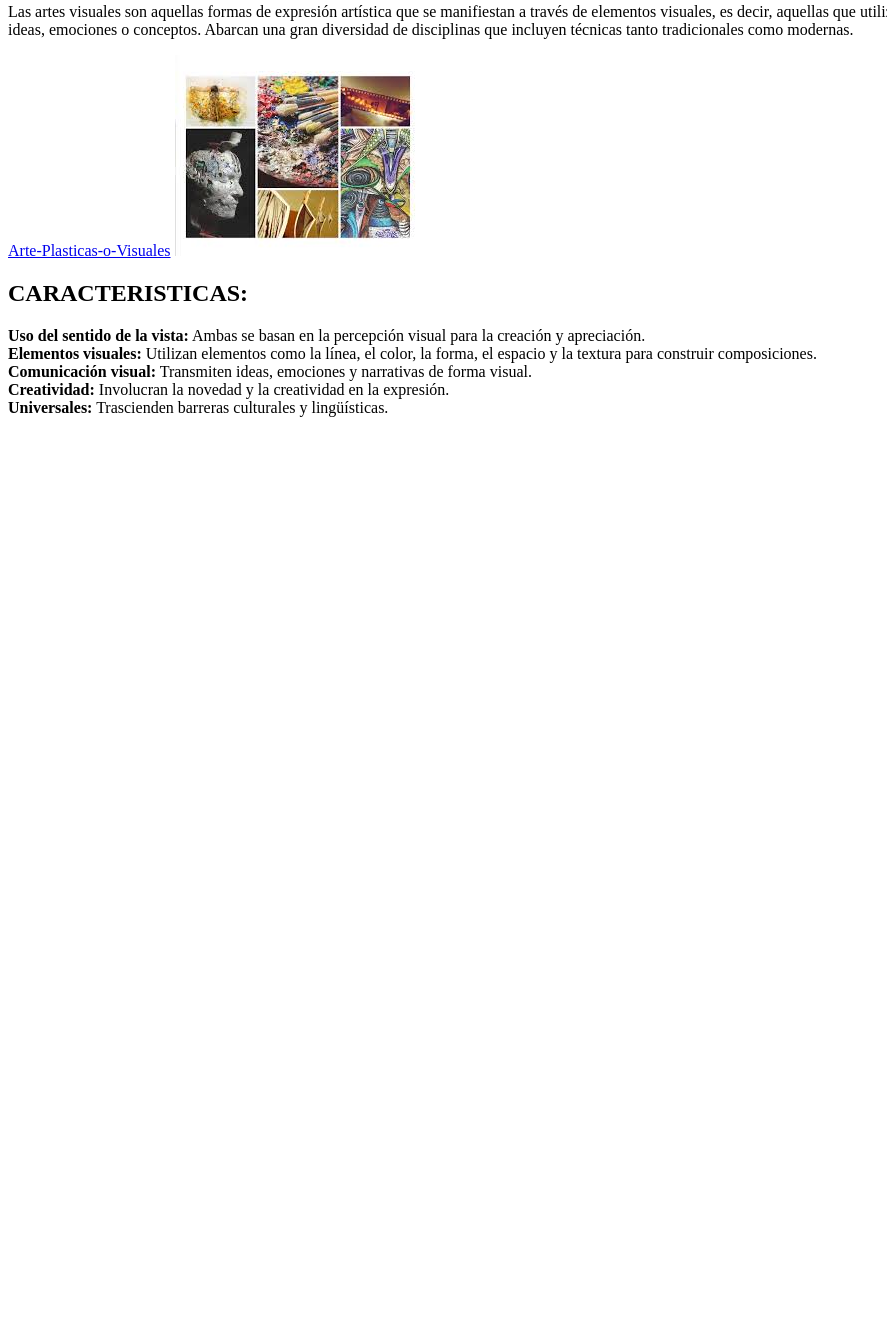
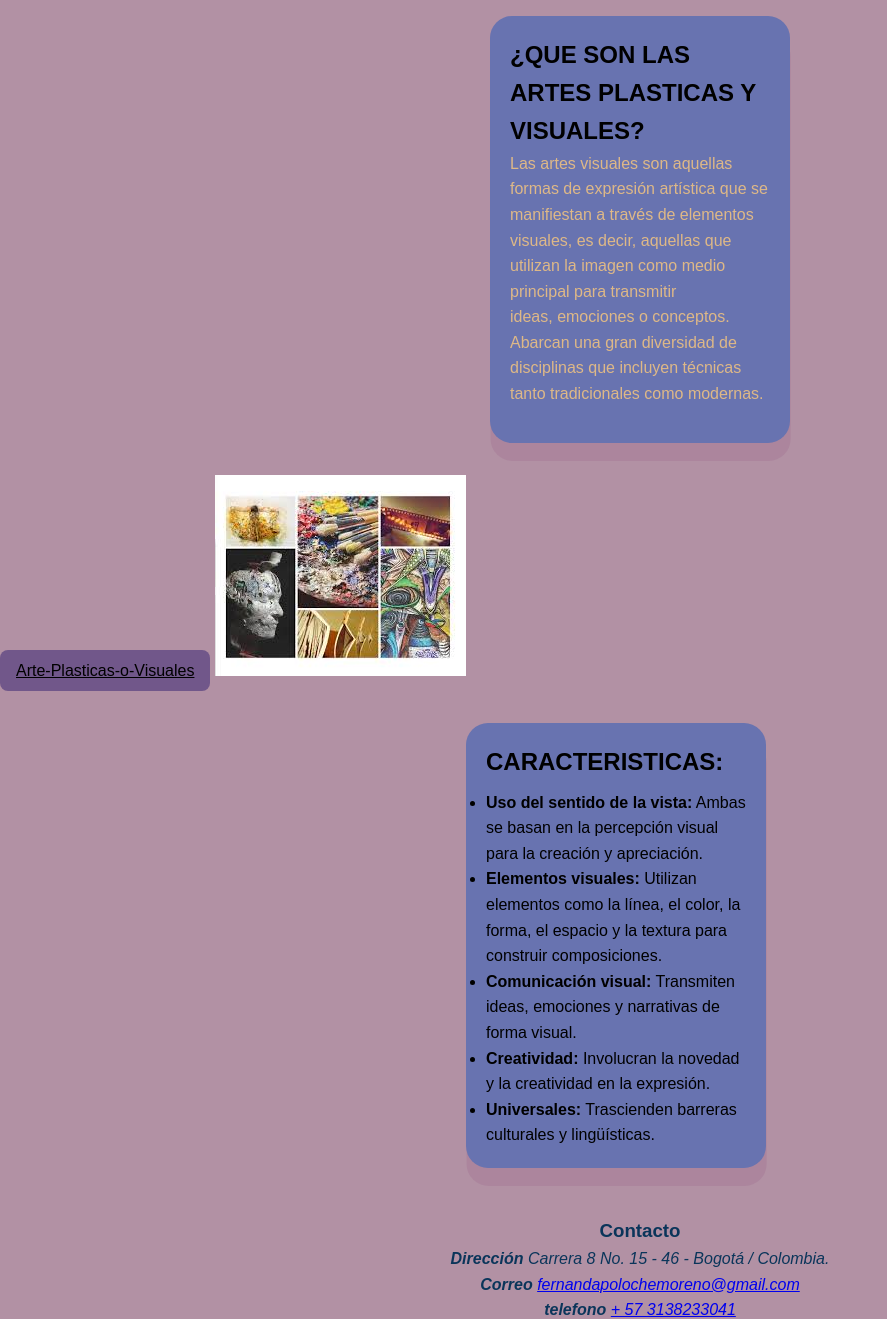
Before and after one commit to fernandapolochemoreno-blip/Artes_Plasticas_Visuales, a plain HTML site: page index.html in a window 1280 px wide. Shown: the part 1481-2800 px from the top of the page, without its empty margins (0-887 px from the left). Before the commit the page ends 1914 px from the top, so only its background shows below. Drawn offline with Linux system fonts and the light colour scheme.

Commit message:
diseño de la pagina en proceso

```diff
--- a/index.html
+++ b/index.html
@@ -11,8 +11,8 @@
     <header class = "site-header">
         <h1>Artes Plasticas y Visuales</h1>
         <p class="subtitle">Vamos a explicarte sobre las artes plasticas y visuales, algunas de sus caracteristicas </p>
-        <a href="https://www.cev.com/blog/artes-plasticas-o-visuales">Artes Plasticas y Visuales</a>
-        <img src="foto.jpg" alt="men">
+        <a class="btn" href="https://www.cev.com/blog/artes-plasticas-o-visuales">Artes Plasticas y Visuales</a>
+        <img src="foto.jpg" alt="imagen" class="foto.jpg">>
     </header>
      <main class="content">
         <section class="card">
@@ -21,19 +21,27 @@
                  ideas, emociones o conceptos. Abarcan una gran diversidad de disciplinas que incluyen técnicas tanto tradicionales como modernas.</p>
         </section>
      </main>
-      <a href="https://www.unbosque.edu.co/blog-universidad-el-bosque/artes-plasticas-vs-artes-visuales">Arte-Plasticas-o-Visuales</a>
-        <img src="foto2.jpg" alt="men">
+      <a  class="btn" href="https://www.unbosque.edu.co/blog-universidad-el-bosque/artes-plasticas-vs-artes-visuales">Arte-Plasticas-o-Visuales</a>
+        <img src="foto2.jpg" alt="imagen" class="foto2.jpg">
        <main class="content">
         <section class="card">
             <h2>CARACTERISTICAS:</h2>
-            <p><strong>Uso del sentido de la vista:</strong> Ambas se basan en la percepción visual para la creación y apreciación.
-            <br><strong>Elementos visuales:</strong> Utilizan elementos como la línea, el color, la forma, el espacio y la textura para construir composiciones.
-            <br><strong>Comunicación visual:</strong> Transmiten ideas, emociones y narrativas de forma visual.
-            <br><strong>Creatividad:</strong> Involucran la novedad y la creatividad en la expresión.
-            <br><strong>Universales:</strong> Trascienden barreras culturales y lingüísticas. </p>
+            <ul>
+            <li><strong>Uso del sentido de la vista:</strong> Ambas se basan en la percepción visual para la creación y apreciación.</li>
+           <li><strong>Elementos visuales:</strong> Utilizan elementos como la línea, el color, la forma, el espacio y la textura para construir composiciones.</li>
+            <li><strong>Comunicación visual:</strong> Transmiten ideas, emociones y narrativas de forma visual.</li>
+            <li><strong>Creatividad:</strong> Involucran la novedad y la creatividad en la expresión.</li>
+            <li><strong>Universales:</strong> Trascienden barreras culturales y lingüísticas.</li>
+            </ul>
         </section>
+        <br>
      </main>
-
-
+     <footer class="site-footer">
+      <h3>Contacto</h3>
+        <p><strong><em>Dirección</em></strong> <em>Carrera 8 No. 15 - 46 - Bogotá / Colombia.</em></p>
+        <p><strong><em>Correo</em></strong><em> <a href="mailto:fernandapolochemoreno@gmail.com">fernandapolochemoreno@gmail.com</a></em></p>
+        <p><strong><em>telefono</em></strong> <em><a href="tel:+57 3138233041">+ 57 3138233041</a></em></p>
+        <p><strong><em>Map del sitio</em></strong> <em><a href="http://google.com/maps/place/Cra+8+%2315-46,+Bogot%C3%A1/@4.6026192,-74.076526,17z/data=!3m1!4b1!4m6!3m5!1s0x8e3f99a127bdab4f:0x955b3fcdf965f6aa!8m2!3d4.6026139!4d-74.0739457!16s%2Fg%2F11nnk_lkl1?entry=ttu&g_ep=EgoyMDI1MTEyMy4xIKXMDSoASAFQAw%3D%3D">lugar </a></em></p>
+    </footer>
  </body>
 </head>
--- a/styles.css
+++ b/styles.css
@@ -0,0 +1,72 @@
+/* Reiniciar el navegador para evitar diferencias de estetilos*/
+*{
+   box-sizing: border-box;
+   margin: 0;
+   padding: 0;
+}
+
+/* Estilos generales deel cuerpo de la pagina*/
+body{
+    font-family: Arial, Helvetica, sans-serif;
+    line-height: 1.6;
+    background: rgb(178, 145, 164);
+    color: rgb(0, 0, 0);
+}
+
+/*Estilo para el encabezado con degradado*/
+.site-header{
+    background: linear-gradient(90deg, #6a4074,#52488a);
+    color: rgb(0, 0, 0);
+    padding: 1rem;
+    text-align: center;
+}
+.subtitle{
+    opacity: 65;
+}
+
+.content{
+    display: flex; /* Colocar las targetas en al lado de la otra */
+    gap: 3rem; /* separar las tarjetas */
+    flex-wrap: wrap; /* permite que las targetas bajen si*/
+    justify-content: center;
+    padding: 2rem;
+
+}
+
+.card{
+    background: #6873b0;
+    padding: 1.25rem;
+    border-radius: 22px;
+    box-shadow: 0.6px 18px rgba(118, 36, 100, 0.1);/* dsar profundidas a los lados*/
+    width: 300px;
+}
+
+.card h2{
+    margin-bottom: 0.5rem;
+    color: rgb(0, 0, 0);
+}
+
+.card p{
+    margin-bottom: 1rem;
+    color: burlywood;
+}
+
+.btn{
+    display: inline-block;
+    padding: 0.5rem 1rem;
+    background: #71578a;
+    border-radius: 8px;
+    color: rgb(0, 0, 0);
+    justify-content: center;
+}
+
+.card a{
+    display: flex;
+    text-align: center;
+}
+
+.site-footer{
+    text-align: center;
+    padding: 1rem;
+    color: rgb(10, 53, 90);
+}
```
